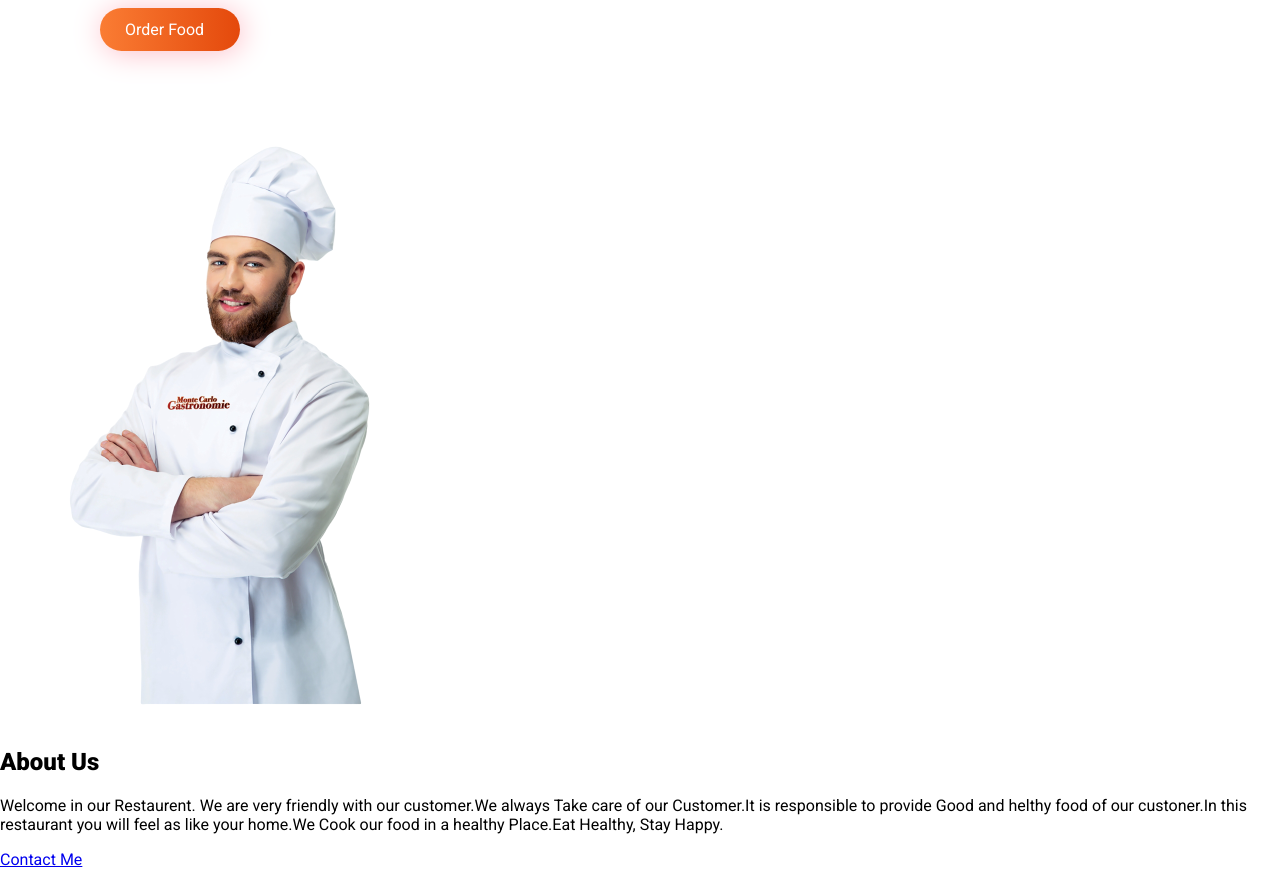
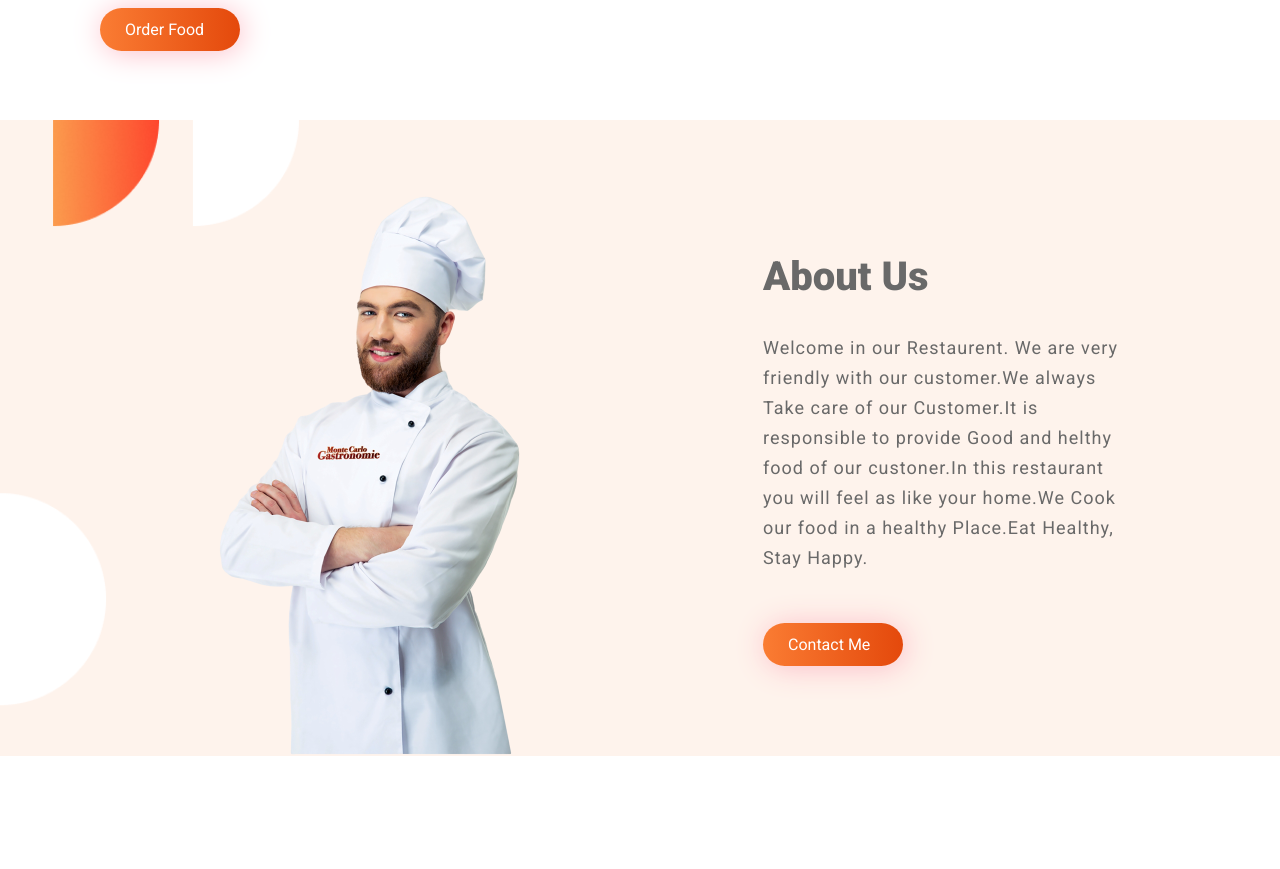
Before and after one commit to md-sifath/Food-House, a plain HTML site: page index.html in a window 1280 px wide. Shown: the part 680-1549 px from the top of the page. After the commit the page ends 1478 px from the top, so only its background shows below. Drawn offline with Linux system fonts and the light colour scheme.

Commit message:
About page style complete

```diff
--- a/index.html
+++ b/index.html
@@ -36,16 +36,20 @@
     <!--*********** About page Start **********-->
 
     <section class="about_page">
-        <div class="image_part1">
+        <div id="image_part1" class="home_flex">
             <img src="images/Profile/profile-pic1.png" alt="Profile-picture">
         </div>
-        <div class="text_part1">
+        <div id="text_part1" class="about_flex">
             <h1>About Us</h1>
             <p>Welcome in our Restaurent. We are very friendly with our customer.We always Take care of our Customer.It is responsible to provide Good and helthy food of our custoner.In this restaurant you will feel as like your home.We Cook our food in a healthy Place.Eat Healthy, Stay Happy.</p>
-            <a  class="button" href="https://github.com/md-sifath" target="_blank">Contact Me</a>
+            <a id="but-1" class="button" href="https://github.com/md-sifath" target="_blank">Contact Me</a>
         </div>
 
     </section>
+
+     <!--*********** About page End **********-->
+
+
 </body>
 
 </html>
--- a/style.css
+++ b/style.css
@@ -32,7 +32,7 @@ span{
     color: dimgray;
     font-size: 18px;
 }
-#text_part a{
+.button {
     display: block;
     background-image: linear-gradient(to right,#fa772bf5,#e4490c);
     padding: 12px 25px 12px 25px;
@@ -52,3 +52,41 @@ span{
 /********Home page style End*******/
 
 /********About page Style start***********/
+
+.about_page{
+    background-image: url(images/background/bg1.png);
+    display: flex;
+    background-repeat: no-repeat;
+    background-size: cover;
+    height: 636px;
+}
+.home_flex{
+    width: 50%;
+}
+#image_part1{
+    width: 70%;
+    padding-left: 150px;
+    padding-top: 50px;
+}
+#image_part1 img{
+   margin-bottom: 20px;
+}
+#text_part1 h1{
+    color:dimgray;
+    font-size: 40px;
+    padding-top: 100px;
+    padding-left: 200px;
+}
+#text_part1 p{
+    color: dimgray;
+    font-size: 18px;
+    padding-left: 200px;
+    padding-right: 150px;
+    letter-spacing: 1px;
+    line-height: 30px;
+}
+#but-1{
+    margin-left: 200px;
+}
+
+/**** about page style end ****/
```
Also changed, not shown: images/background/bg1.png (added).
